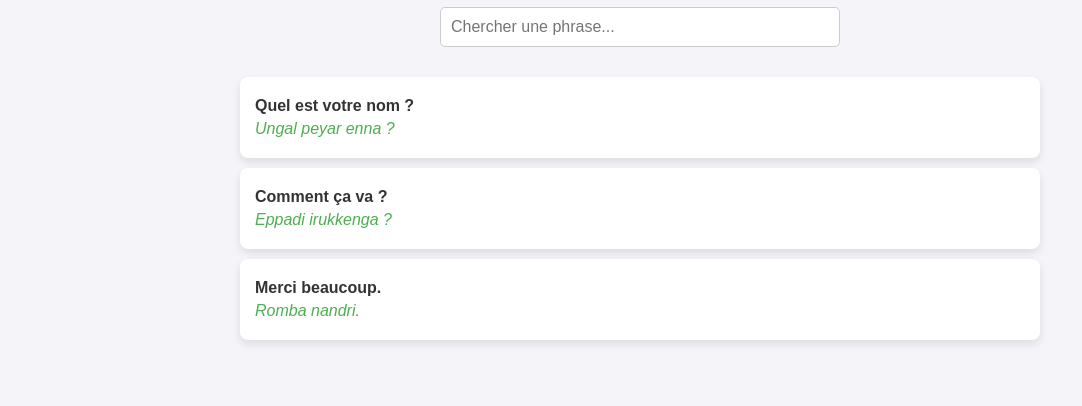
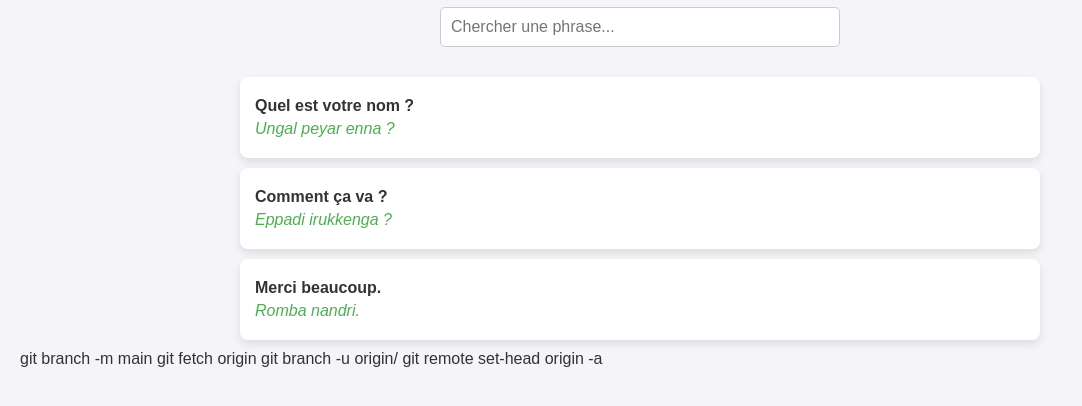
Before and after one commit to Kydcurry/mon-site-tamil, a plain HTML site: page index.html in a window 1280 px wide. Shown: the part 60-466 px from the top of the page, without its empty margins (0-1082 px from the left). Drawn offline with Linux system fonts and the light colour scheme.

Commit message:
Update index.html

```diff
--- a/index.html
+++ b/index.html
@@ -110,3 +110,7 @@
   </script>
 </body>
 </html>
+git branch -m main <BRANCH>
+git fetch origin
+git branch -u origin/<BRANCH> <BRANCH>
+git remote set-head origin -a
```
